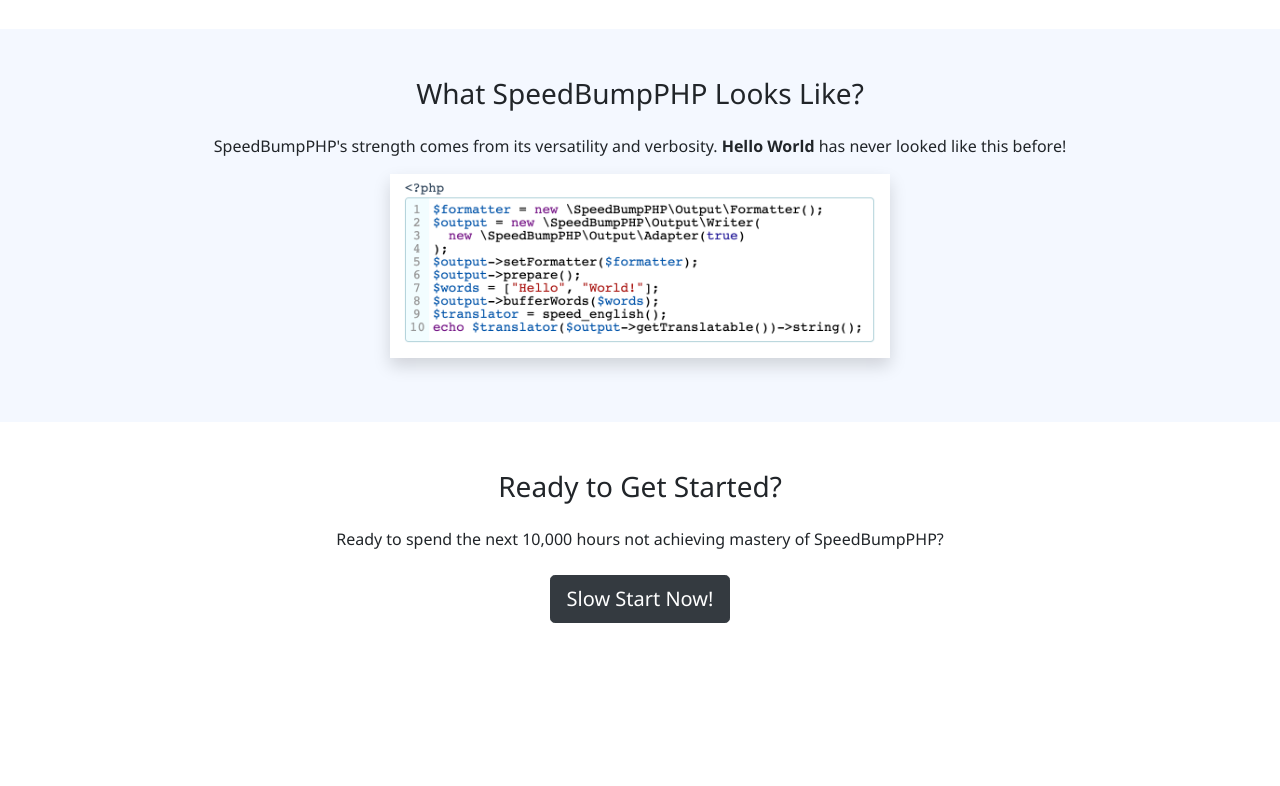
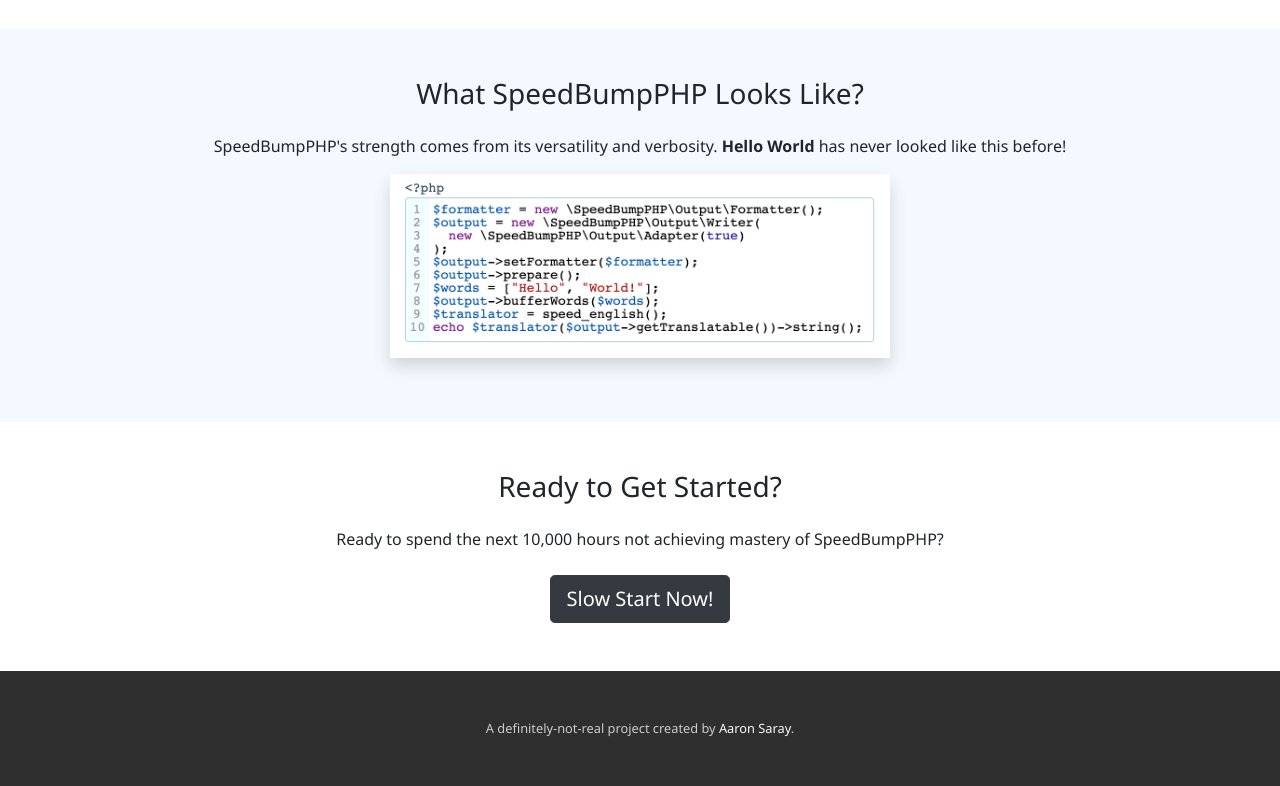
Before and after one commit to speedbumpphp/framework, a plain HTML site: page index.html in a window 1280 px wide. Shown: the part 2217-3003 px from the top of the page. Before the commit the page ends 2888 px from the top, so only its background shows below. Drawn offline with nearby package versions, Linux system fonts and the light colour scheme.

Commit message:
updated footer/designs

```diff
--- a/index.html
+++ b/index.html
@@ -13,7 +13,14 @@
       crossorigin="anonymous"
     />
     <link rel="stylesheet" href="main.css" />
-    <title>An Unsophisticated PHP Framework | SpeedBumpPHP</title>
+    <title>An Astonishing PHP Framework | SpeedBumpPHP</title>
+    <meta name="description" content="The PHP Framework for people like you!" />
+    <meta property="og:title" content="An Astonishing PHP Framework" />
+    <meta property="og:site_name" content="SpeedBumpPHP" />
+    <meta
+      property="og:description"
+      content="The PHP Framework for people like you!"
+    />
   </head>
   <body>
     <header>
@@ -158,5 +165,11 @@
         </div>
       </section>
     </main>
+    <footer>
+      <section class="container-fluid pt-5 pb-5 text-center small">
+        A definitely-not-real project created by
+        <a href="https://aaronsaray.com" class="text-light">Aaron Saray</a>.
+      </section>
+    </footer>
   </body>
 </html>
--- a/main.css
+++ b/main.css
@@ -73,3 +73,8 @@ header h2 {
   width: 100%;
   max-width: 500px;
 }
+
+footer {
+  color: #cccccc;
+  background-color: #2f2f2f;
+}
```
